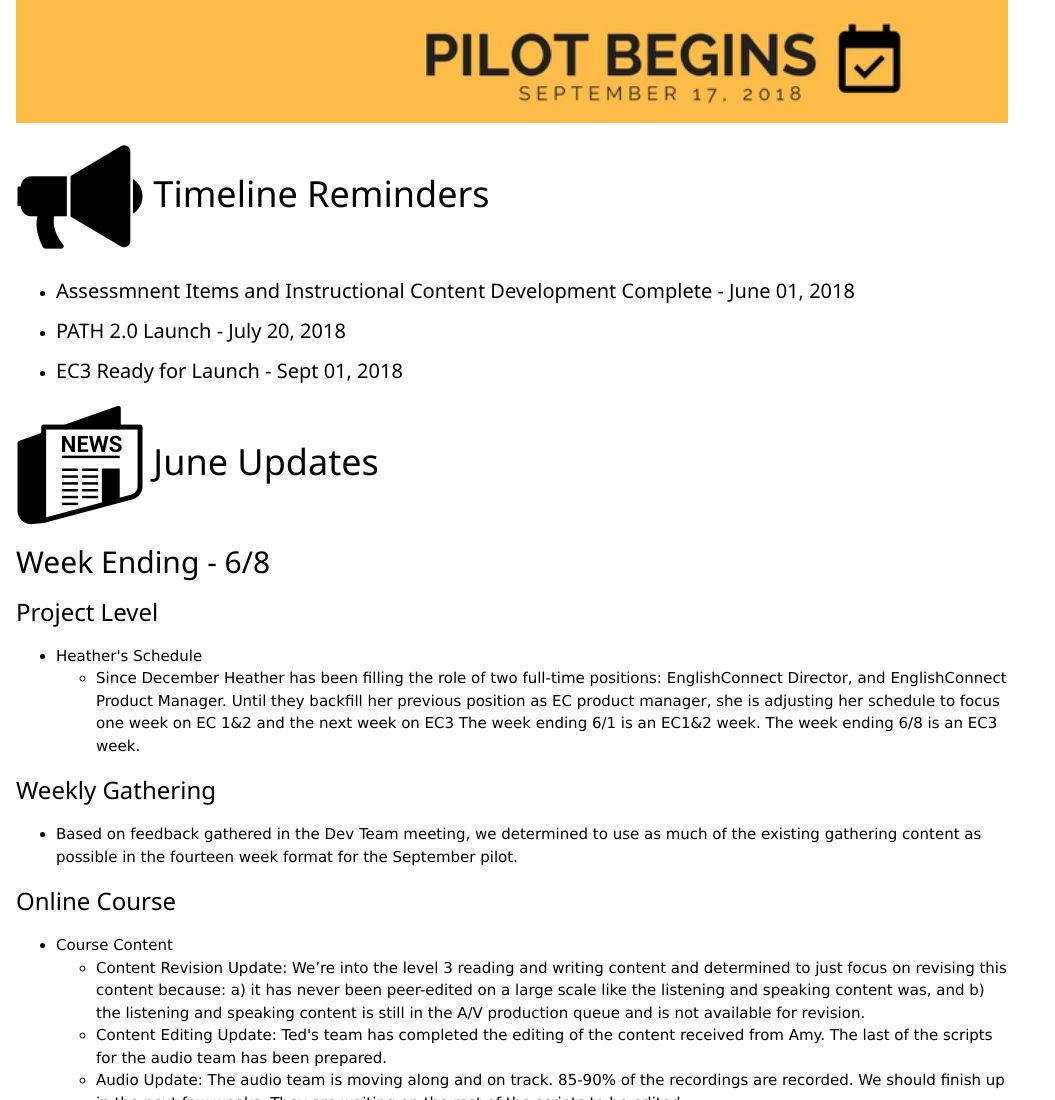
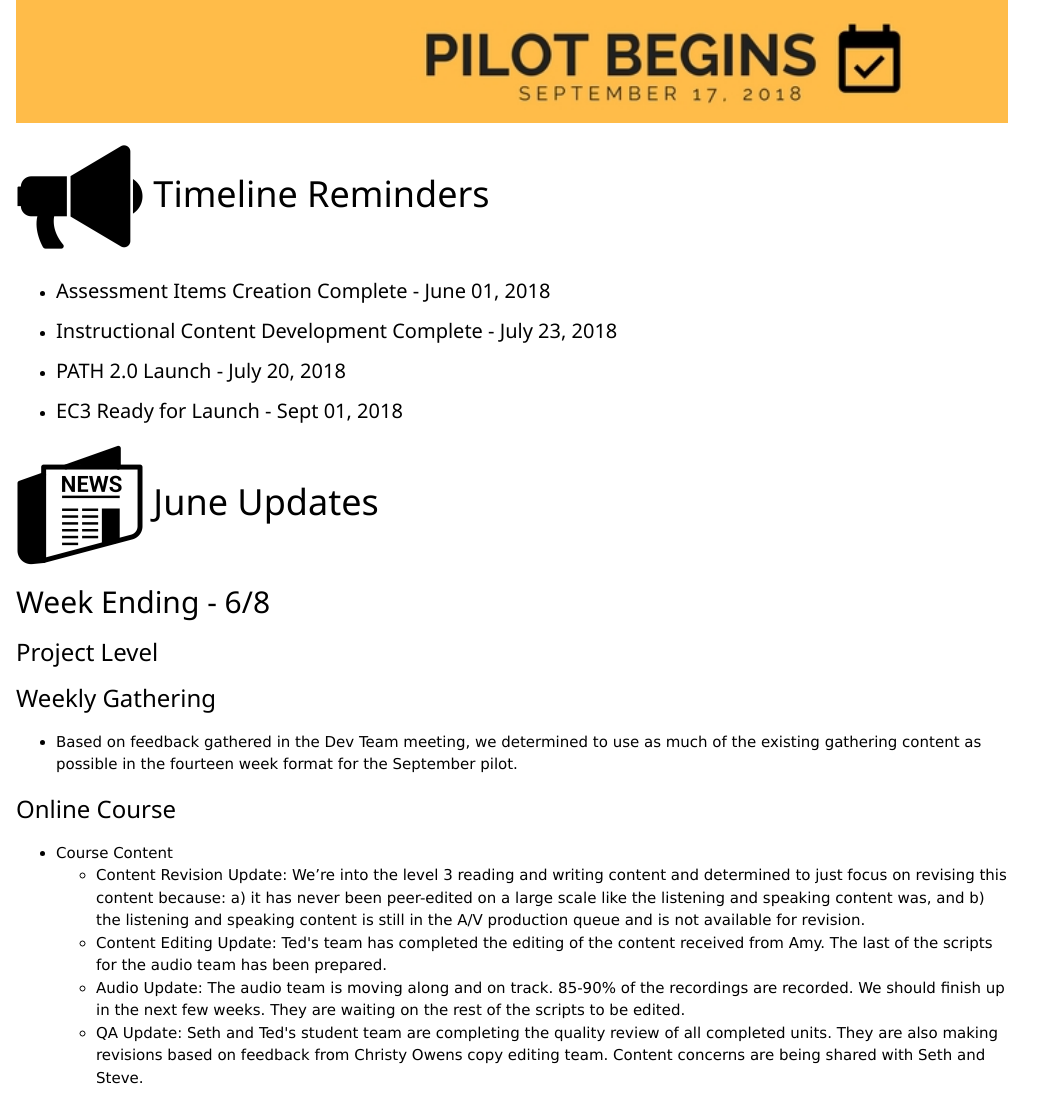
Before and after one commit to tedthewriter/EnglishConnect, a plain HTML site: page index.html in a window 1280 px wide. Shown: the top 1100 px of the page, without its empty margins (0-1055 px from the left). Drawn offline with Linux system fonts and the light colour scheme.

Commit message:
changes to weekly update

```diff
--- a/index.html
+++ b/index.html
@@ -27,7 +27,8 @@
             <h1><img src="images/deadlines.png">&Tab;Timeline Reminders</h1>
             <article>
                 <ul>
-                        <li><h4>Assessmnent Items and Instructional Content Development Complete - June 01, 2018</h4></li>
+                        <li><h4>Assessment Items Creation Complete - June 01, 2018</h4></li>
+                        <li><h4>Instructional Content Development Complete - July 23, 2018</h4></li>
                     <li><h4>PATH 2.0 Launch - July 20, 2018</h4></li>
                     <li><h4>EC3 Ready for Launch - Sept 01, 2018</h4></li>
                 </ul>
@@ -39,13 +40,7 @@
                 <!--class="w3-card-4 w3-container"-->
                 <h2>Week Ending - 6/8</h2>
                 <h3>Project Level</h3>
-                <UL>
-                    <li>Heather's Schedule</li>
-                    <ul>
-                        <li>Since December Heather has been filling the role of two full-time positions: EnglishConnect Director, and EnglishConnect Product Manager. Until they backfill her previous position as EC product manager, she is adjusting her schedule to focus one week on EC 1&2 and the next week on EC3
 
-                            The week ending 6/1 is an EC1&2 week.  The week ending 6/8 is an EC3 week.</li>
-                    </ul>
                 </UL>
                 <h3>Weekly Gathering</h3>
         <ul>
```
